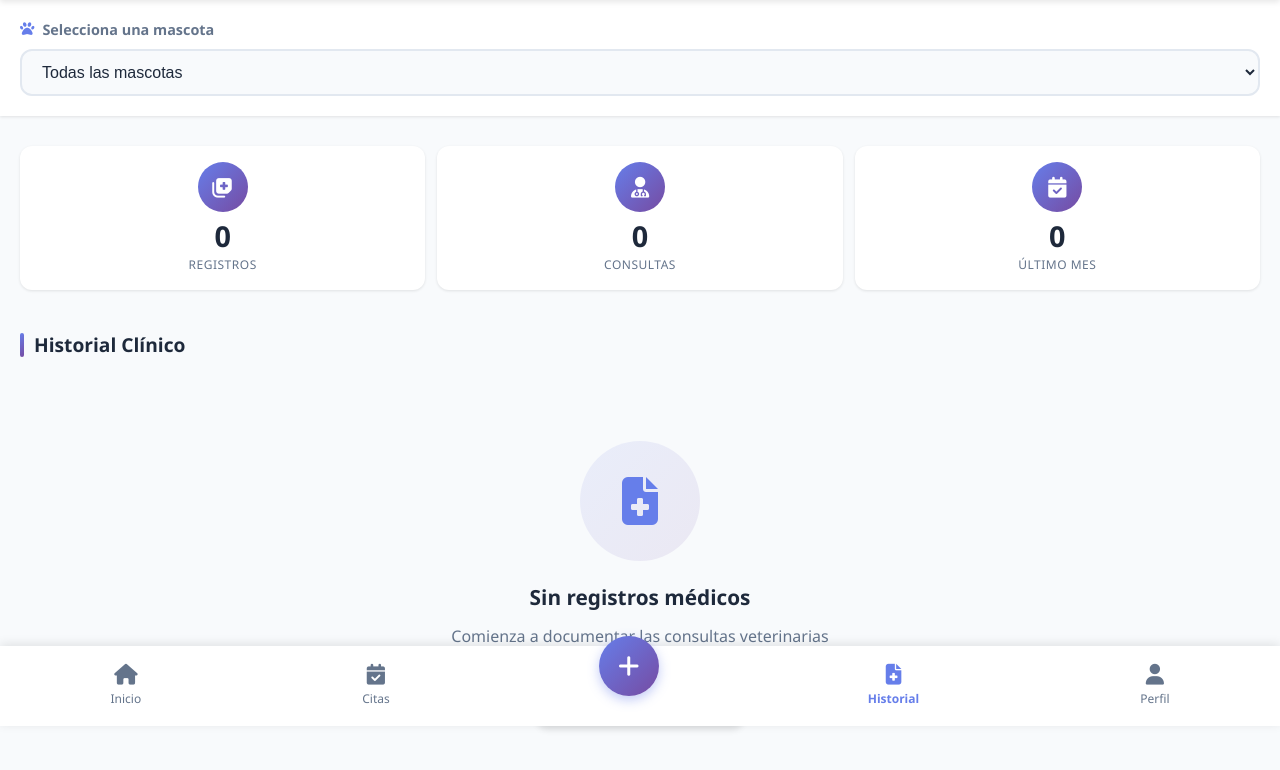
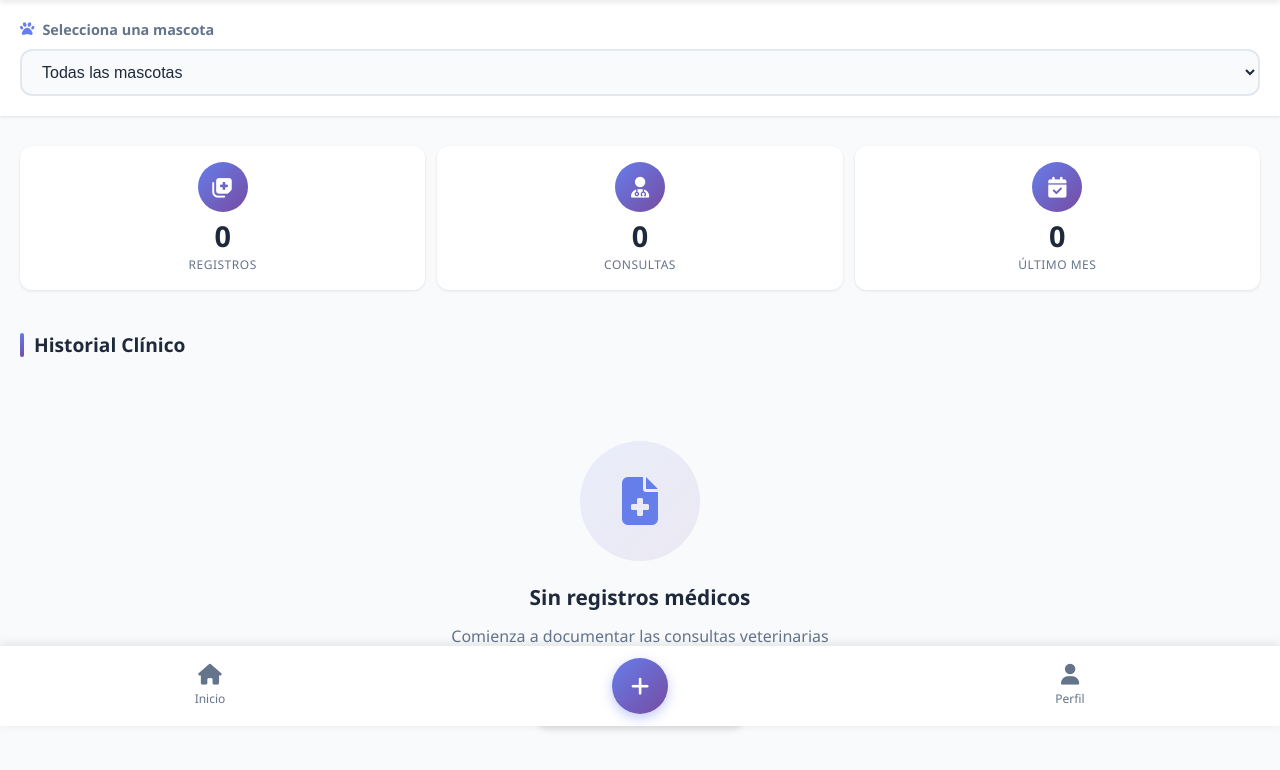
Before and after one commit to Cholises/PetCare-, a website: page www/historial_medico.html in a window 1280 px wide. Shown: the part 74-844 px from the top of the page. Drawn offline with Linux system fonts and the light colour scheme; sample sign-in values are in the browser's storage.

Commit message:
v1.0.5 Relase estable

```diff
--- a/www/css/citas.css
+++ b/www/css/citas.css
@@ -1062,11 +1062,14 @@ form {
     display: grid;
     grid-template-columns: 1fr 1fr 1fr;
     align-items: center;
+    justify-items: center;
     background: white;
     padding: 0.5rem 0;
+    padding-bottom: calc(0.5rem + env(safe-area-inset-bottom));
     box-shadow: 0 -2px 10px rgba(0, 0, 0, 0.1);
     z-index: 150;
     height: 70px;
+    gap: 10px;
 }
 
 .nav-item {
@@ -1079,8 +1082,12 @@ form {
     text-decoration: none;
     font-size: 0.75rem;
     transition: all 0.3s ease;
-    flex: 1;
     padding: 0.5rem 0;
+    background: none;
+    border: none;
+    cursor: pointer;
+    width: 100%;
+    text-align: center;
 }
 
 .nav-item i {
@@ -1092,22 +1099,14 @@ form {
     color: #7c3aed;
 }
 
-/* BOTÓN FLOTANTE DE AGREGAR (FAB) */
-.nav-item-center {
-    position: fixed;
-    bottom: 90px;
-    left: 50%;
-    transform: translateX(-50%);
-    background: none;
-    border: none;
-    cursor: pointer;
+/* BOTÓN DE AGREGAR EN EL CENTRO */
+.nav-item.nav-item-center {
     padding: 0;
-    z-index: 140;
 }
 
 .add-btn-circle {
-    width: 60px;
-    height: 60px;
+    width: 56px;
+    height: 56px;
     border-radius: 50%;
     background: linear-gradient(135deg, #667eea 0%, #764ba2 100%);
     display: flex;
@@ -1117,16 +1116,15 @@ form {
     font-size: 1.5rem;
     box-shadow: 0 4px 15px rgba(102, 126, 234, 0.4);
     transition: all 0.3s ease;
-    border: 4px solid white; /* Borde blanco para destacar */
 }
 
 .nav-item-center:hover .add-btn-circle {
-    transform: scale(1.1) rotate(90deg);
+    transform: scale(1.1);
     box-shadow: 0 6px 20px rgba(102, 126, 234, 0.6);
 }
 
 .nav-item-center:active .add-btn-circle {
-    transform: scale(0.95) rotate(90deg);
+    transform: scale(0.95);
 }
 
 /* ELIMINAR el botón flotante anterior */
--- a/www/css/historial.css
+++ b/www/css/historial.css
@@ -849,10 +849,13 @@ form {
     right: 0;
     background: var(--bg-secondary);
     box-shadow: 0 -2px 10px rgba(0, 0, 0, 0.1);
-    display: flex;
-    justify-content: space-around;
+    display: grid;
+    grid-template-columns: 1fr 1fr 1fr;
     align-items: center;
+    justify-items: center;
     padding: 10px 0;
+    padding-bottom: calc(10px + env(safe-area-inset-bottom));
+    gap: 10px;
     z-index: 100;
 }
 
@@ -860,6 +863,7 @@ form {
     display: flex;
     flex-direction: column;
     align-items: center;
+    justify-content: center;
     gap: 4px;
     color: var(--text-secondary);
     text-decoration: none;
@@ -867,6 +871,11 @@ form {
     transition: var(--transition);
     padding: 8px 12px;
     border-radius: var(--radius-md);
+    background: none;
+    border: none;
+    cursor: pointer;
+    width: 100%;
+    text-align: center;
 }
 
 .nav-item i {
@@ -882,18 +891,13 @@ form {
     font-weight: 600;
 }
 
-.nav-item-center {
-    background: none;
-    border: none;
-    cursor: pointer;
+.nav-item.nav-item-center {
     padding: 0;
-    position: relative;
-    top: -20px;
 }
 
 .add-btn-circle {
-    width: 60px;
-    height: 60px;
+    width: 56px;
+    height: 56px;
     border-radius: var(--radius-full);
     background: linear-gradient(135deg, var(--primary) 0%, var(--secondary) 100%);
     display: flex;
@@ -906,7 +910,7 @@ form {
 }
 
 .nav-item-center:hover .add-btn-circle {
-    transform: scale(1.1) rotate(90deg);
+    transform: scale(1.1);
     box-shadow: 0 6px 16px rgba(102, 126, 234, 0.5);
 }
 
--- a/www/css/vacunas.css
+++ b/www/css/vacunas.css
@@ -750,10 +750,13 @@ body {
     right: 0;
     background: white;
     padding: 12px 20px;
+    padding-bottom: calc(12px + env(safe-area-inset-bottom));
     box-shadow: 0 -4px 10px rgba(0, 0, 0, 0.05);
-    display: flex;
-    justify-content: space-around;
+    display: grid;
+    grid-template-columns: 1fr 1fr 1fr;
     align-items: center;
+    justify-items: center;
+    gap: 10px;
     z-index: 100;
 }
 
@@ -761,6 +764,7 @@ body {
     display: flex;
     flex-direction: column;
     align-items: center;
+    justify-content: center;
     gap: 4px;
     text-decoration: none;
     color: var(--text-gray);
@@ -768,6 +772,8 @@ body {
     transition: all 0.3s ease;
     padding: 8px 12px;
     border-radius: 12px;
+    width: 100%;
+    text-align: center;
 }
 
 .nav-item i {
@@ -783,14 +789,18 @@ body {
 }
 
 .nav-item.add-button {
-    margin-top: -30px;
+    position: fixed;
+    bottom: 90px;
+    right: 20px;
+    width: auto;
+    z-index: 140;
 }
 
 .add-icon {
     width: 56px;
     height: 56px;
     border-radius: 50%;
-    background: var(--gradient-purple);
+    background: linear-gradient(135deg, #8B5CF6, #EC4899);
     display: flex;
     align-items: center;
     justify-content: center;
@@ -851,5 +861,3 @@ body {
         font-size: 20px;
     }
 }
-=======
->>>>>>> ea26268efb3a189a6386d552c26d066151d7a14c
--- a/www/historial_medico.html
+++ b/www/historial_medico.html
@@ -279,22 +279,12 @@
             <i class="fas fa-home"></i>
             <span>Inicio</span>
         </a>
-        <a href="citas.html" class="nav-item">
-            <i class="fas fa-calendar-check"></i>
-            <span>Citas</span>
-        </a>
-
-        <button class="nav-item-center" id="addRegistroBtn">
+        <button class="nav-item nav-item-center" id="addRegistroBtn">
             <div class="add-btn-circle">
                 <i class="fas fa-plus"></i>
             </div>
         </button>
-
-        <a href="historial.html" class="nav-item active">
-            <i class="fas fa-file-medical"></i>
-            <span>Historial</span>
-        </a>
-        <a href="#" class="nav-item" onclick="alert('Función próximamente')">
+        <a href="profile.html" class="nav-item">
             <i class="fas fa-user"></i>
             <span>Perfil</span>
         </a>
```
Also changed, not shown: www/citas.html (+5 -11 lines).
